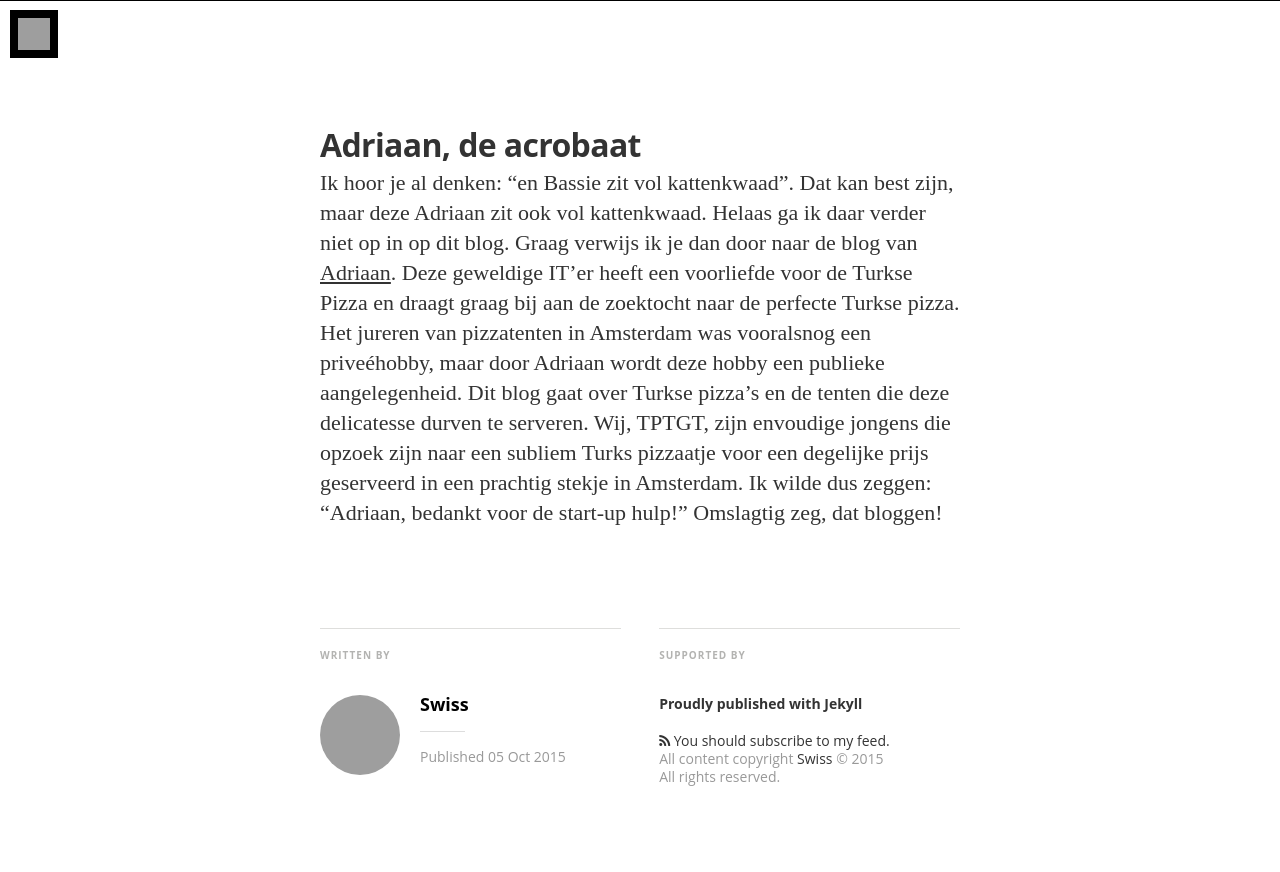
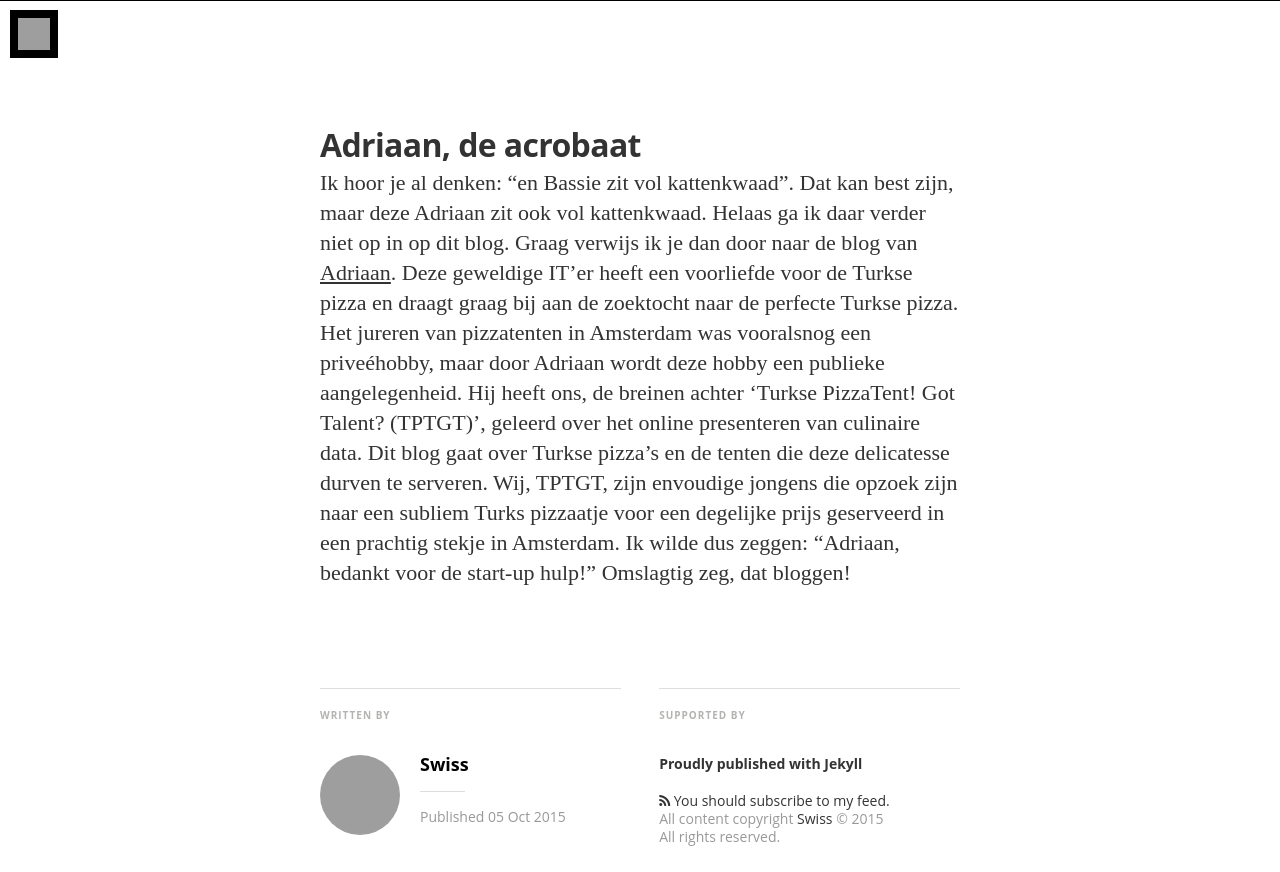
Before and after one commit to netwerken/tptgt, a Jekyll site: the page built from _posts/2015-10-04-adriaan-is-baas.md, in a window 1280 px wide and 900 px high, scrolled down 899 px, cut to the strip 0-872 px from the top of the window. Built offline with Jekyll 4.4.1, drawn with Linux system fonts in a browser that asks for light colours; nearby versions of some CDN libraries; some web fonts are replaced; Markdown is read by kramdown in place of the engine named in the settings; grey boxes are pictures that could not be loaded.

Commit message:
Update 2015-10-04-adriaan-is-baas.md
spelling en update inhoud

```diff
--- a/_posts/2015-10-04-adriaan-is-baas.md
+++ b/_posts/2015-10-04-adriaan-is-baas.md
@@ -11,4 +11,4 @@
 
 # Adriaan, de acrobaat
 
-Ik hoor je al denken: "en Bassie zit vol kattenkwaad". Dat kan best zijn, maar deze Adriaan zit ook vol kattenkwaad. Helaas ga ik daar verder niet op in op dit blog. Graag verwijs ik je dan door naar de blog van [Adriaan]({http://demaandvanadriaan.nl/}). Deze geweldige IT'er heeft een voorliefde voor de Turkse Pizza en draagt graag bij aan de zoektocht naar de perfecte Turkse pizza. Het jureren van pizzatenten in Amsterdam was vooralsnog een priveéhobby, maar door Adriaan wordt deze hobby een publieke aangelegenheid. Dit blog gaat over Turkse pizza's en de tenten die deze delicatesse durven te serveren. Wij, TPTGT, zijn envoudige jongens die opzoek zijn naar een subliem Turks pizzaatje voor een degelijke prijs geserveerd in een prachtig stekje in Amsterdam. Ik wilde dus zeggen: "Adriaan, bedankt voor de start-up hulp!" Omslagtig zeg, dat bloggen!
+Ik hoor je al denken: "en Bassie zit vol kattenkwaad". Dat kan best zijn, maar deze Adriaan zit ook vol kattenkwaad. Helaas ga ik daar verder niet op in op dit blog. Graag verwijs ik je dan door naar de blog van [Adriaan]({http://demaandvanadriaan.nl/}). Deze geweldige IT'er heeft een voorliefde voor de Turkse pizza en draagt graag bij aan de zoektocht naar de perfecte Turkse pizza. Het jureren van pizzatenten in Amsterdam was vooralsnog een priveéhobby, maar door Adriaan wordt deze hobby een publieke aangelegenheid. Hij heeft ons, de breinen achter 'Turkse PizzaTent! Got Talent? (TPTGT)', geleerd over het online presenteren van culinaire data.  Dit blog gaat over Turkse pizza's en de tenten die deze delicatesse durven te serveren. Wij, TPTGT, zijn envoudige jongens die opzoek zijn naar een subliem Turks pizzaatje voor een degelijke prijs geserveerd in een prachtig stekje in Amsterdam. Ik wilde dus zeggen: "Adriaan, bedankt voor de start-up hulp!" Omslagtig zeg, dat bloggen!
```
